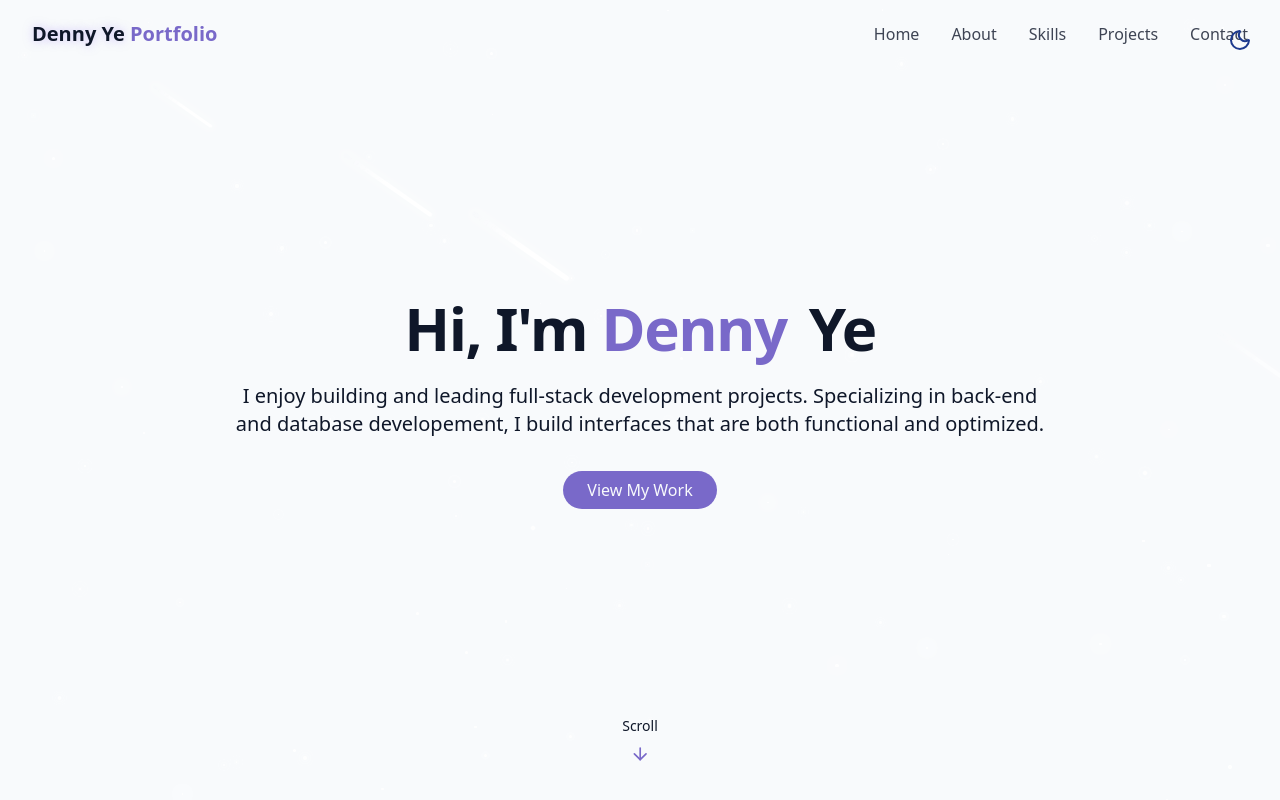
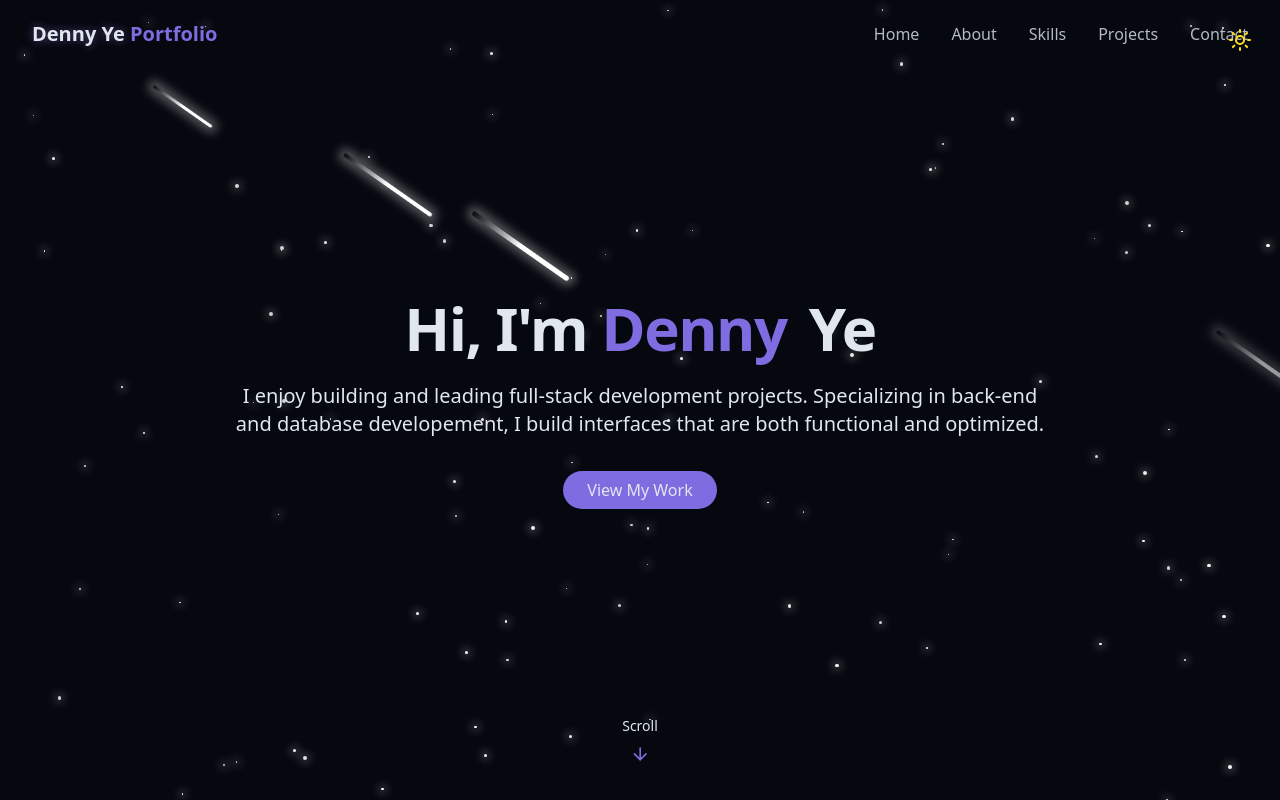
Before and after one commit to DennyYe32/dennyye_portfolio, a React (Vite) app: page / in a window 1280 px wide. Shown: the top 800 px of the page. Built offline with nearby package versions, Linux system fonts and the light colour scheme.

Commit message:
Updated Dark Mode

```diff
--- a/src/components/ThemeToggle.jsx
+++ b/src/components/ThemeToggle.jsx
@@ -7,7 +7,7 @@ export const ThemeToggle = () => {
 
   useEffect(() => {
     const storedTheme = localStorage.getItem("theme");
-    if (storedTheme === "dark") {
+    if (!storedTheme || storedTheme === "dark") {
       setIsDarkMode(true);
       document.documentElement.classList.add("dark");
     } else {
```
